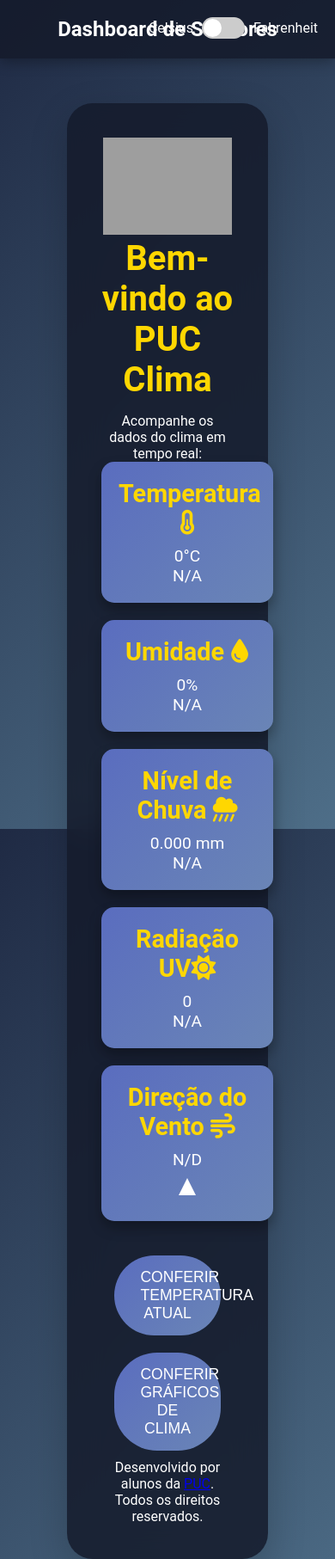
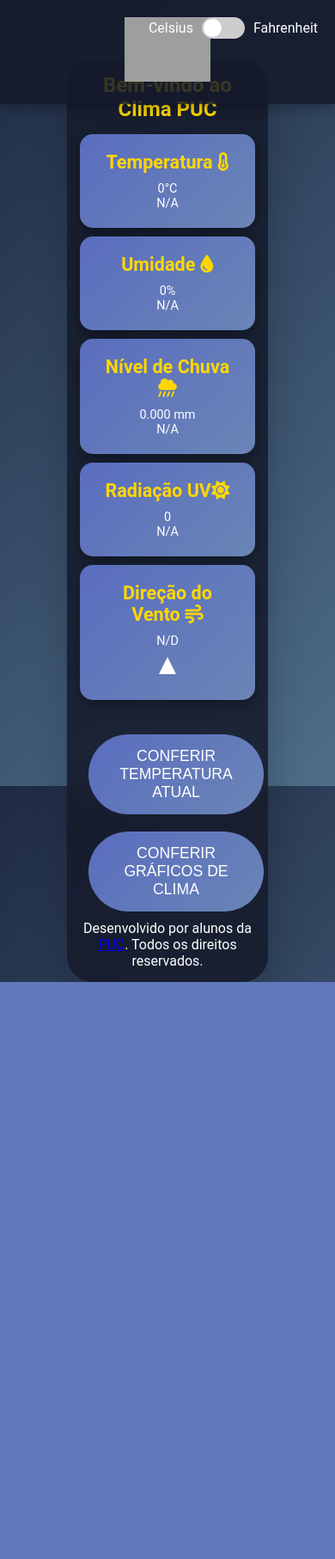
Before and after one commit to FelipeDiasKonda/ProjetoIOT, a Flask app: page / in a window 390 px wide. Shown: the whole page at 86% size. After the commit the page ends 1142 px from the top, so only its background shows below. Run offline with Flask 3, Linux system fonts and the light colour scheme; data that the repository does not hold is empty; grey boxes are pictures that could not be loaded.

Commit message:
style: responsividade nas páginas

```diff
--- a/templates/index.html
+++ b/templates/index.html
@@ -223,13 +223,71 @@
           transform: translateX(25px); /* Movimenta o botão */
       }
 
+      /* MEDIA QUERIES PARA RESPONSIVIDADE */
+      @media (max-width: 768px) {
+          header h1 {
+            font-size: 2em;
+          }
+
+          .container {
+            padding: 15px;
+            margin-top: 80px;
+          }
+
+          h1 {
+            font-size: 1.8em;
+          }
+
+          .metric-box {
+            flex: 1 1 100%;
+          }
+
+          button {
+            width: 90%;
+          }
+        }
+
+        @media (max-width: 480px) {
+          header h1 {
+            font-size: 1.5em;
+          }
+
+          .container {
+            margin-top: 70px;
+          }
+
+          h1 {
+            font-size: 1.5em;
+          }
+
+          .metrics {
+            flex-direction: column;
+            gap: 10px;
+          }
+
+          .metric-box {
+            font-size: 0.9em;
+          }
+
+          button {
+            width: 100%;
+          }
+        }
+
     </style>
   </head>
   <body>
 
     <header>
       <div class="header-content">
-        <h2>Dashboard de Sensores</h2>
+        <h2>
+          <img
+        src="{{ url_for('static', filename='logo_puc.png') }}"
+        alt="PUC Logo"
+        width="100"
+      />
+        </h2>
+
         <div class="switch">
           <span>Celsius</span>
           <label>
@@ -246,13 +304,8 @@
     </header>
 
     <div class="container">
-      <img
-        src="{{ url_for('static', filename='logo_puc.png') }}"
-        alt="PUC Logo"
-        width="150"
-      />
-      <h1>Bem-vindo ao PUC Clima</h1>
-      <p>Acompanhe os dados do clima em tempo real:</p>
+
+      <h1>Bem-vindo ao Clima PUC</h1>
 
       <div class="metrics">
         <div class="metric-box" id="temperature-box">
```
Also changed, not shown: templates/dashboard.html (+42 -4 lines), templates/temp.html (+51 -0 lines).
